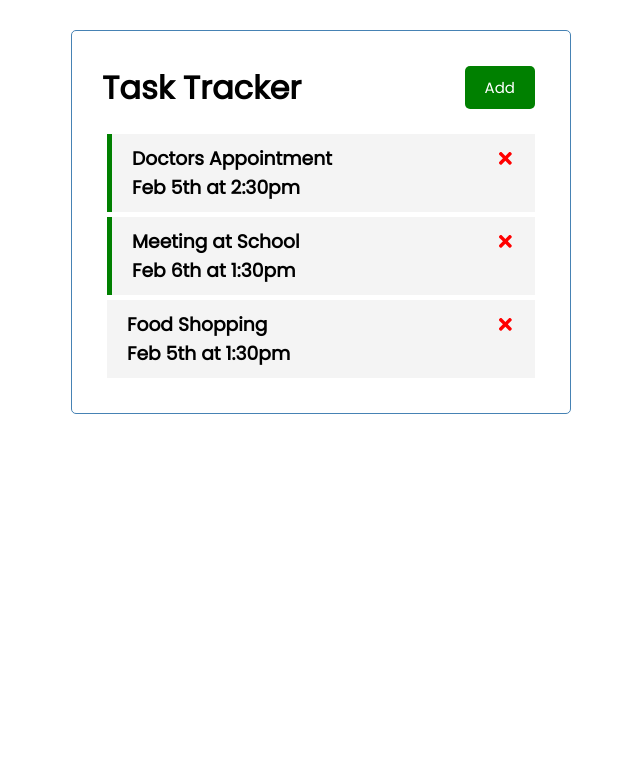
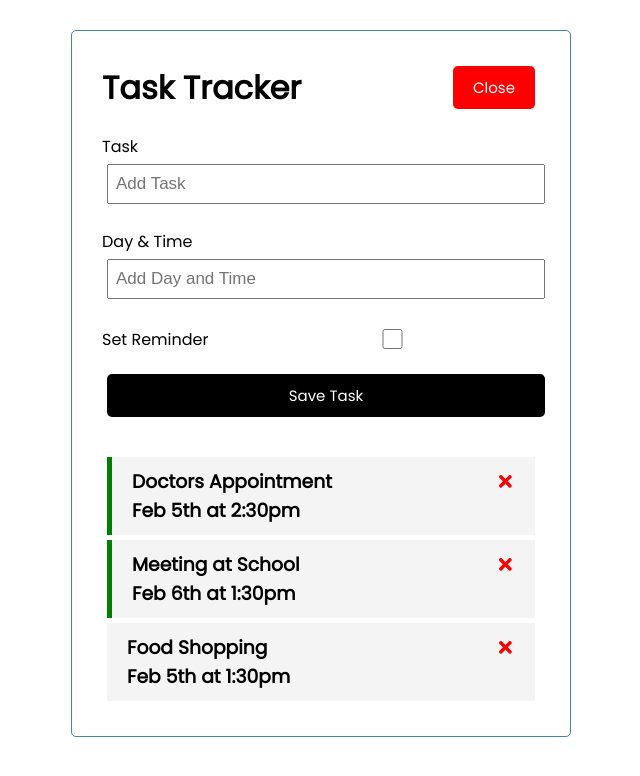
Before and after one commit to sharmimuk/react-learning, a React (Create React App) app: page / in a window 1280 px wide. Both pictures are taken after a click on the button "Add". Shown: the top 776 px of the page, without its empty margins (319-959 px from the left). Built offline with nearby package versions, Linux system fonts and the light colour scheme.

Commit message:
Session 4 changes
1. add task dialog changes
2. message to show if no tasks are there
3. show add dialog only when button is clicked

```diff
--- a/src/App.js
+++ b/src/App.js
@@ -1,8 +1,8 @@
 import "./App.css";
 import Header from "./components/Header";
 import Tasks from "./components/Tasks";
-
 import { useState } from "react";
+import AddTask from "./components/AddTask";
 
 function App() {
   const deleteTask = (id) => {
@@ -10,8 +10,20 @@
   };
 
   const toggleReminder = (id) => {
-    setTasks(tasks.map((task) => (task.id === id ? { ...task, reminder: !task.reminder} : task)));
+    setTasks(
+      tasks.map((task) =>
+        task.id === id ? { ...task, reminder: !task.reminder } : task
+      )
+    );
   };
+
+  const addTask = (task) => {
+    const id = Math.random();
+    const newTask = { id, ...task };
+    setTasks([...tasks, newTask]);
+  };
+
+  const [showAddTasks, setShowAddTasks] = useState(false);
 
   const [tasks, setTasks] = useState([
     {
@@ -36,8 +48,17 @@
 
   return (
     <div className="container">
-      <Header title="Task Tracker" />
-      <Tasks tasks={tasks} onDelete={deleteTask} onToggle={toggleReminder} />
+      <Header
+        title="Task Tracker"
+        onAdd={() => setShowAddTasks(!showAddTasks)}
+        showAdd={showAddTasks}
+      />
+      {showAddTasks && <AddTask onAdd={addTask} />}
+      {tasks.length > 0 ? (
+        <Tasks tasks={tasks} onDelete={deleteTask} onToggle={toggleReminder} />
+      ) : (
+        "No Tasks to show !!"
+      )}
     </div>
   );
 }
--- /dev/null
+++ b/src/components/AddTask.js
@@ -0,0 +1,54 @@
+import { useState } from "react";
+
+const AddTask = ({ onAdd }) => {
+  const [text, setText] = useState("");
+  const [day, setDay] = useState("");
+  const [reminder, setReminder] = useState(false);
+
+  const onSubmit = (e) => {
+    e.preventDefault();
+    if (!text) {
+      alert("Please add a task");
+      return;
+    }
+
+    onAdd({ text, day, reminder });
+    setText("");
+    setDay("");
+    setReminder(false);
+  };
+
+  return (
+    <form className="add-form" onSubmit={onSubmit}>
+      <div className="form-control">
+        <label>Task</label>
+        <input
+          type="text"
+          placeholder="Add Task"
+          value={text}
+          onChange={(e) => setText(e.target.value)}
+        />
+      </div>
+      <div className="form-control">
+        <label>Day & Time</label>
+        <input
+          type="text"
+          placeholder="Add Day and Time"
+          value={day}
+          onChange={(e) => setDay(e.target.value)}
+        />
+      </div>
+      <div className="form-control form-control-check">
+        <label>Set Reminder</label>
+        <input
+          type="checkbox"
+          value={reminder}
+          onChange={(e) => setReminder(e.currentTarget.checked)}
+        />
+      </div>
+      <input type="submit" value="Save Task" className="btn btn-block" />
+    </form>
+  );
+};
+
+export default AddTask;
--- a/src/components/Header.js
+++ b/src/components/Header.js
@@ -1,14 +1,14 @@
 import Button from "./Button";
 
-const onClick = () => {
-  console.log("button clicked");
-};
-
-const Header = ({ title }) => {
+const Header = ({ title, onAdd, showAdd }) => {
   return (
     <header className="header">
       <h1> {title} </h1>
-      <Button color="green" text="Add" onClick={onClick} />
+      <Button
+        color={showAdd ? "red" : "green"}
+        text={showAdd ? "Close" : "Add"}
+        onClick={onAdd}
+      />
     </header>
   );
 };
--- a/src/index.css
+++ b/src/index.css
@@ -70,3 +70,43 @@
 .task.reminder {
   border-left: 5px solid green;
 }
+
+.add-form {
+  margin-bottom: 40px;
+}
+
+.form-control {
+  margin: 20px 0;
+}
+
+.form-control label {
+  display: block;
+}
+
+.form-control input {
+  width: 100%;
+  height: 40px;
+  margin: 5px;
+  padding: 3px 7px;
+  font-size: 17px;
+}
+
+.form-control-check {
+  display: flex;
+  align-items: center;
+  justify-content: space-between;
+}
+
+.form-control-check label {
+  flex: 1;
+}
+
+.form-control-check input {
+  flex: 2;
+  height: 20px;
+}
+
+.footer {
+  margin-top: 30px;
+  text-align: center;
+}
```
